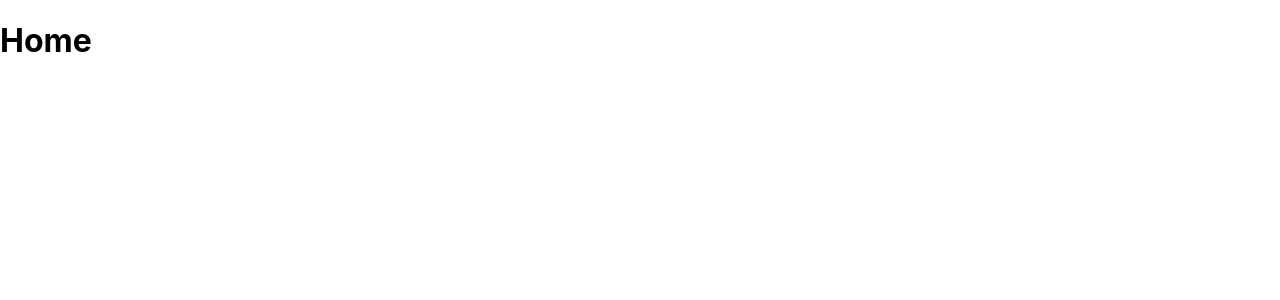
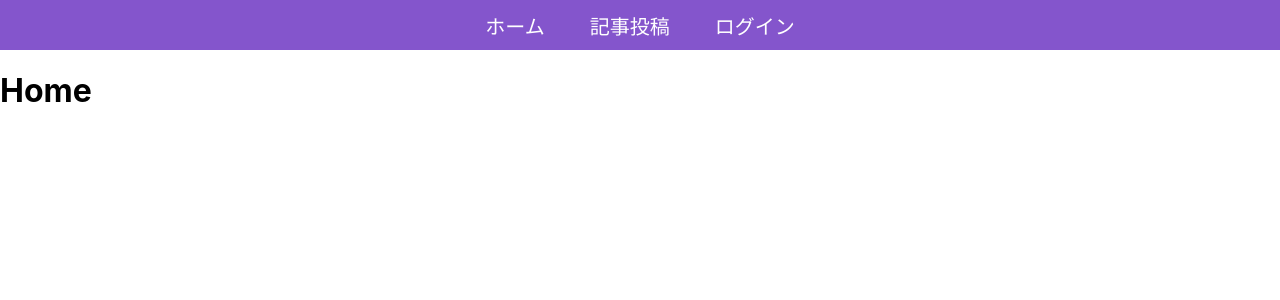
Before and after one commit to j19015/blog-with-react-and-firebase, a React (Create React App) app: page / in a window 1280 px wide. Shown: the top 300 px of the page. Built offline with nearby package versions, Linux system fonts and the light colour scheme.

Commit message:
feat navigationを追加

```diff
--- a/src/App.js
+++ b/src/App.js
@@ -4,10 +4,12 @@
 import CreatePost from './components/createPost.js';
 import Login from './components/login.js';
 import Logout from './components/logout.js';
+import Navbar from './components/navbar.js';
 
 function App() {
   return (
     <Router>
+      <Navbar />
       <Routes>
         <Route path="/" element={<Home />} />
         <Route path="/createPost" element={<CreatePost />} />
--- /dev/null
+++ b/src/components/navbar.css
@@ -0,0 +1,22 @@
+nav {
+  display: flex;
+  justify-content: center;
+  align-items: center;
+  background-color: #f8f9fa;
+  height: 50px;
+  background-color: rgb(132, 85, 204);
+  gap: 45px;
+}
+
+nav a {
+  text-decoration: none;
+  color: white;
+  font-size: 20px;
+  font-weight: 500;
+  transition: 0.3s;
+}
+
+nav a:hover {
+  color: #13202d;
+  transition: all 0.3s;
+}
--- /dev/null
+++ b/src/components/navbar.js
@@ -0,0 +1,14 @@
+import { Link } from 'react-router-dom';
+import './navbar.css';
+
+function Navbar() {
+  return (
+    <nav>
+      <Link to="/">ホーム</Link>
+      <Link to="/createPost">記事投稿</Link>
+      <Link to="/login">ログイン</Link>
+    </nav>
+  );
+}
+
+export default Navbar;
```
